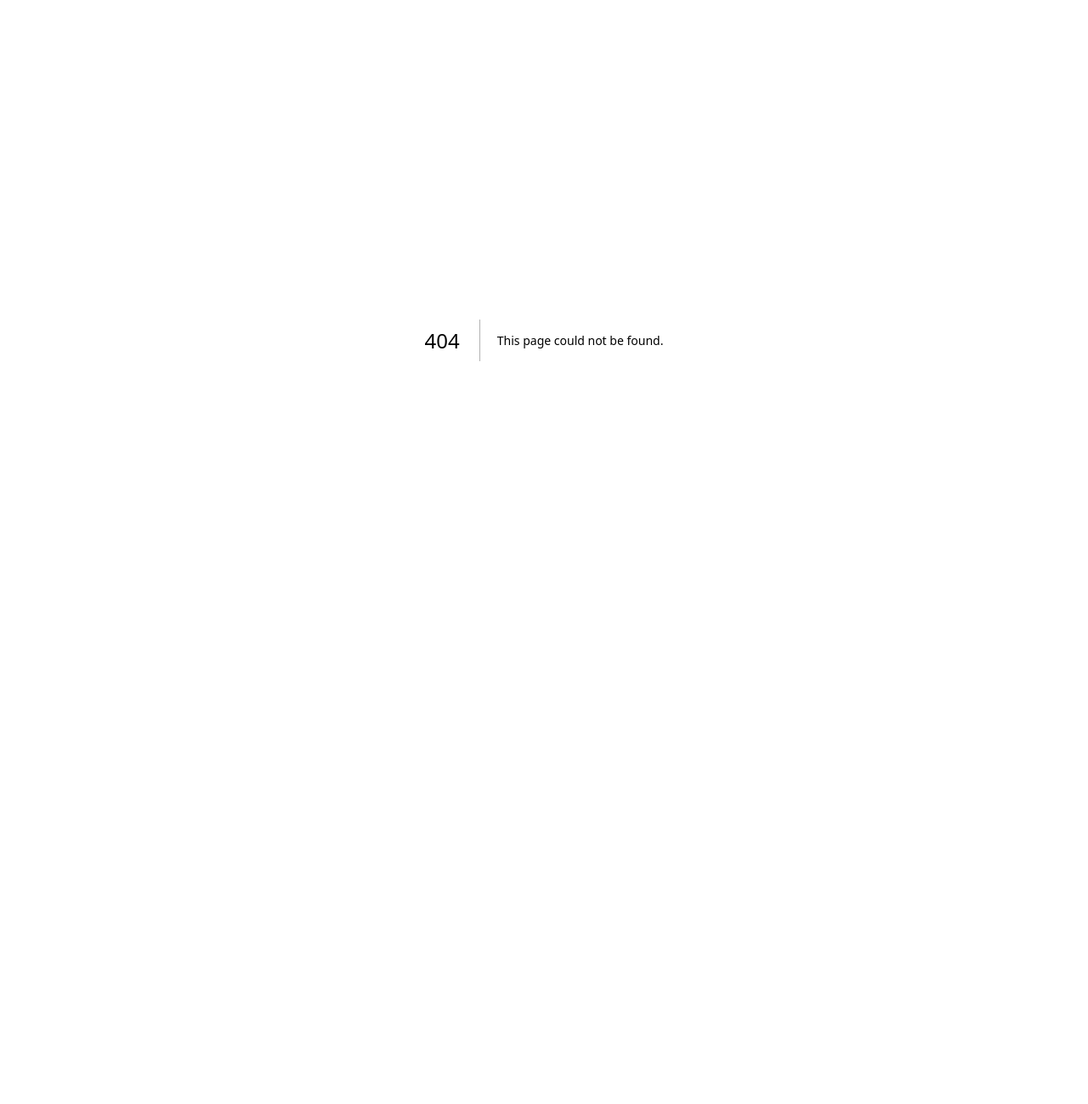
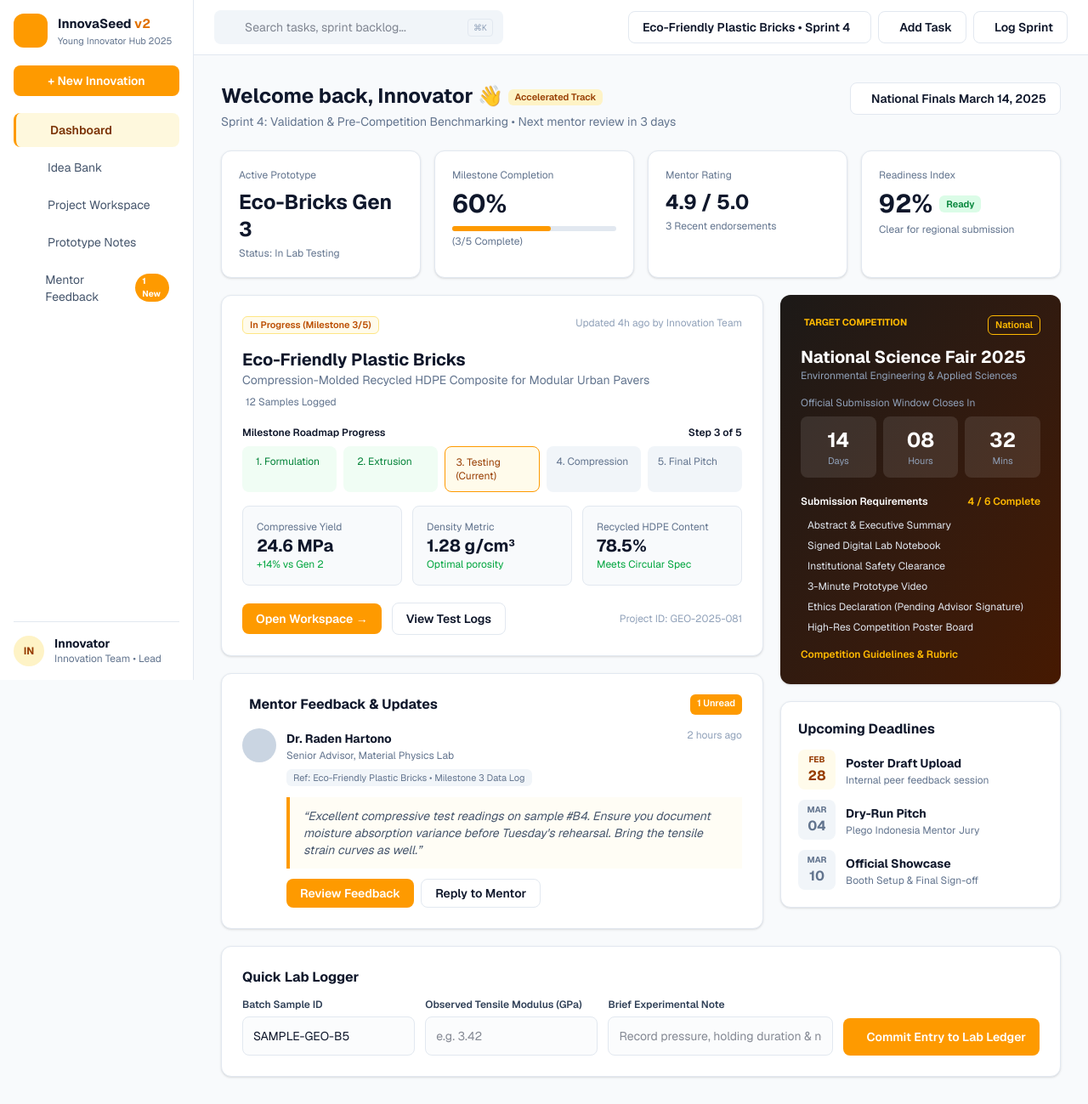
Before and after one commit to itsdinuu/InnovaSeed, a Next.js app: page /student/dashboard in a window 1280 px wide. Before the commit this address had no page. Shown: the whole page at 85% size. Before the commit the page ends 800 px from the top, so only its background shows below. Built offline with nearby package versions, Linux system fonts and the light colour scheme; no server answers.

Commit message:
add feature

```diff
--- a/app/login/page.tsx
+++ b/app/login/page.tsx
@@ -13,7 +13,7 @@ export default function LoginPage() {
   const [errorMessage, setErrorMessage] = useState('')
 
   const roles = [
-    { icon: 'fa-graduation-cap', title: 'Student Innovator', desc: 'Log trials, update notebooks, and submit prototypes.', workspace: 'Student Workspace', link: '/dashboard/student' },
+    { icon: 'fa-graduation-cap', title: 'Student Innovator', desc: 'Log trials, update notebooks, and submit prototypes.', workspace: 'Student Workspace', link: '/student/dashboard' },
     { icon: 'fa-user-tie', title: 'Faculty & Mentor', desc: 'Review telemetry, sign-offs, and ethical clearances.', workspace: 'Mentor Console', link: '/dashboard/mentor' },
     { icon: 'fa-trophy', title: 'Competition Judge', desc: 'Score qualifying teams and simulate INASEF rubrics.', workspace: 'Judge Portal', link: '/dashboard/judges' }
   ]
--- a/app/register/page.tsx
+++ b/app/register/page.tsx
@@ -54,9 +54,9 @@ export default function RegisterPage() {
 
       if (error) throw error
 
-      // 2. Jika berhasil, arahkan ke halaman dashboard
-      alert('Account registration successful! Welcome to InnovaSeed.')
-      router.push('/dashboard')
+      // 2. Jika berhasil, arahkan ke halaman login
+      alert('Team account registration successful! Please sign in.')
+      router.push('/login')
 
     } catch (err: unknown) {
       const message = err instanceof Error ? err.message : 'An error occurred while registering with Supabase.'
--- a/app/dashboard/student/page.tsx
+++ b/app/student/dashboard/page.tsx
@@ -1,8 +1,30 @@
 "use client"
 
+import { useEffect, useState } from 'react'
+import { supabase } from '@/lib/supabaseClient'
 import Link from 'next/link'
 
 export default function DashboardPage() {
+  const [userName, setUserName] = useState('Innovator')
+  const [teamName, setTeamName] = useState('Innovation Team')
+  const [loading, setLoading] = useState(true)
+
+  useEffect(() => {
+    async function getUserData() {
+      const { data: { session } } = await supabase.auth.getSession()
+
+      if (session?.user) {
+        const metadata = session.user.user_metadata
+        // Mengambil data dari metadata saat user melakukan register
+        if (metadata?.lead_name) setUserName(metadata.lead_name)
+        if (metadata?.team_name) setTeamName(metadata.team_name)
+      }
+      setLoading(false)
+    }
+
+    getUserData()
+  }, [])
+
   const stats = [
     { label: 'Active Prototype', value: 'Eco-Bricks Gen 3', desc: 'Status: In Lab Testing' },
     { label: 'Milestone Completion', value: '60%', desc: '(3/5 Complete)', progress: 60 },
@@ -46,7 +68,7 @@ export default function DashboardPage() {
   ]
 
   return (
-    <div className="flex min-h-screen bg-amber-50/20 font-sans text-slate-900">
+    <div className="flex min-h-screen bg-slate-50 font-sans text-slate-900">
       {/* Sidebar */}
       <aside className="hidden lg:flex flex-col w-57 shrink-0 bg-white border-r border-slate-200 p-4 sticky top-0 h-screen">
         <div className="flex items-center gap-3 mb-5">
@@ -80,36 +102,16 @@ export default function DashboardPage() {
             <i className="fa-solid fa-comments w-4 text-center"></i>Mentor Feedback
             <span className="ml-auto bg-amber-500 text-white text-[10px] font-bold px-2 py-0.5 rounded-full">1 New</span>
           </Link>
-          <Link href="#" className="flex items-center gap-3 px-3 py-2.5 rounded-lg text-slate-600 hover:bg-slate-50">
-            <i className="fa-solid fa-trophy w-4 text-center"></i>Competition Prep
-          </Link>
-          <Link href="#" className="flex items-center gap-3 px-3 py-2.5 rounded-lg text-slate-600 hover:bg-slate-50">
-            <i className="fa-solid fa-id-badge w-4 text-center"></i>Portfolio
-          </Link>
         </nav>
 
-        <div className="mt-auto">
-          <div className="border border-slate-200 rounded-xl p-3 text-xs mb-4">
-            <div className="flex justify-between font-semibold text-slate-600">
-              <span><i className="fa-solid fa-cloud mr-1 text-slate-400"></i>Lab Storage</span>
-              <span>3.8 / 5 GB</span>
-            </div>
-            <div className="h-1.5 bg-slate-200 rounded-full my-2">
-              <div className="h-full w-[76%] bg-amber-500 rounded-full"></div>
-            </div>
-            <div className="flex justify-between text-slate-500">
-              <span><i className="fa-solid fa-circle text-green-500 text-[6px] align-middle"></i> System Synced</span>
-              <Link href="#" className="text-amber-800 font-semibold">Details</Link>
-            </div>
-          </div>
-          <Link href="#" className="flex items-center gap-3 px-3 py-2 text-sm text-slate-600">
-            <i className="fa-solid fa-gear w-4"></i>Settings
-          </Link>
-          <div className="flex items-center gap-3 border-t border-slate-200 pt-4 mt-2">
-            <span className="w-10 h-10 rounded-full bg-linear-to-br from-amber-200 to-slate-400 inline-flex items-center justify-center text-xs font-bold text-white shrink-0 ring-2 ring-white">NK</span>
+        <div className="mt-auto pt-4 border-t border-slate-200">
+          <div className="flex items-center gap-3">
+            <span className="w-9 h-9 rounded-full bg-amber-100 text-amber-800 text-xs font-bold grid place-items-center">
+              {userName.substring(0, 2).toUpperCase()}
+            </span>
             <div className="text-sm leading-tight">
-              <b>Nadia Kusuma</b>
-              <p className="text-xs text-slate-500">Team GeoPoly • Lead</p>
+              <b>{loading ? 'Loading...' : userName}</b>
+              <p className="text-xs text-slate-500">{teamName} • Lead</p>
             </div>
           </div>
         </div>
@@ -125,7 +127,7 @@ export default function DashboardPage() {
             <kbd className="absolute right-3 top-2.5 text-[10px] text-slate-400 border border-slate-200 rounded px-1.5 py-0.5">⌘K</kbd>
           </div>
           <div className="ml-auto flex items-center gap-2">
-            <button className="inline-flex items-center justify-center gap-2 rounded-lg px-4 py-2 text-sm font-semibold transition bg-white border border-slate-200 text-slate-900 hover:bg-slate-50 sm:inline-flex">
+            <button className="inline-flex items-center justify-center gap-2 rounded-lg px-4 py-2 text-sm font-semibold transition bg-white border border-slate-200 text-slate-900 hover:bg-slate-50">
               Eco-Friendly Plastic Bricks • Sprint 4 <i className="fa-solid fa-chevron-down text-xs"></i>
             </button>
             <button className="inline-flex items-center justify-center gap-2 rounded-lg px-4 py-2 text-sm font-semibold transition bg-white border border-slate-200 text-slate-900 hover:bg-slate-50">
@@ -134,10 +136,6 @@ export default function DashboardPage() {
             <button className="inline-flex items-center justify-center gap-2 rounded-lg px-4 py-2 text-sm font-semibold transition bg-white border border-slate-200 text-slate-900 hover:bg-slate-50">
               <i className="fa-regular fa-calendar-check"></i> Log Sprint
             </button>
-            <button className="inline-flex items-center justify-center gap-2 rounded-lg px-3 py-2 text-sm font-semibold transition bg-white border border-slate-200 text-slate-900 hover:bg-slate-50">
-              <i className="fa-regular fa-bell"></i>
-            </button>
-            <span className="w-9 h-9 rounded-full bg-amber-100 text-amber-800 text-xs font-bold grid place-items-center">NK</span>
           </div>
         </header>
 
@@ -145,10 +143,15 @@ export default function DashboardPage() {
         <main className="p-6 lg:p-8 max-w-275">
           <div className="flex flex-wrap items-start justify-between gap-3">
             <div>
-              <h1 className="text-2xl font-bold">Welcome back, Nadia 👋 <span className="inline-block rounded-md px-2 py-0.5 text-[11px] font-semibold bg-amber-100 text-amber-800 align-middle">Accelerated Track</span></h1>
+              <h1 className="text-2xl font-bold">
+                Welcome back, {loading ? '...' : userName} 👋{' '}
+                <span className="inline-block rounded-md px-2 py-0.5 text-[11px] font-semibold bg-amber-100 text-amber-800 align-middle">
+                  Accelerated Track
+                </span>
+              </h1>
               <p className="text-sm text-slate-500 mt-1">Sprint 4: Validation &amp; Pre-Competition Benchmarking • Next mentor review in 3 days</p>
             </div>
-            <span className="inline-flex items-center justify-center gap-2 rounded-lg px-4 py-2 text-sm font-semibold transition bg-white border border-slate-200 text-slate-900 hover:bg-slate-50">
+            <span className="inline-flex items-center justify-center gap-2 rounded-lg px-4 py-2 text-sm font-semibold transition bg-white border border-slate-200 text-slate-900">
               <i className="fa-regular fa-calendar text-amber-500"></i> National Finals March 14, 2025
             </span>
           </div>
@@ -156,7 +159,7 @@ export default function DashboardPage() {
           {/* Stats Grid */}
           <div className="grid sm:grid-cols-2 xl:grid-cols-4 gap-4 mt-6">
             {stats.map((s, i) => (
-              <div key={i} className="bg-white border border-slate-200 rounded-xl p-5">
+              <div key={i} className="bg-white border border-slate-200 rounded-xl p-5 shadow-sm">
                 <p className="text-xs text-slate-500 mb-2">{s.label}</p>
                 {s.label === 'Milestone Completion' ? (
                   <>
@@ -165,15 +168,13 @@ export default function DashboardPage() {
                       <div className="h-full w-[60%] bg-amber-500 rounded-full"></div>
                     </div>
                   </>
-                ) : s.label === 'Mentor Rating' ? (
-                  <b className="text-3xl">4.9 <span className="text-slate-400 text-sm">/ 5.0</span></b>
                 ) : s.label === 'Readiness Index' ? (
                   <div className="flex items-center gap-2">
                     <b className="text-3xl">{s.value}</b>
                     <span className="inline-block rounded-md px-2 py-0.5 text-[11px] font-semibold bg-green-100 text-green-700">{s.tag}</span>
                   </div>
                 ) : (
-                  <b className="text-xl">{s.value}</b>
+                  <b className="text-2xl">{s.value}</b>
                 )}
                 <p className="text-xs text-slate-500 mt-1">{s.desc}</p>
               </div>
@@ -183,10 +184,10 @@ export default function DashboardPage() {
           {/* Main Grid Content */}
           <div className="grid xl:grid-cols-[1fr_330px] gap-5 mt-5">
             <div className="space-y-5">
-              <section className="bg-white border border-slate-200 rounded-xl p-6">
+              <section className="bg-white border border-slate-200 rounded-xl p-6 shadow-sm">
                 <div className="flex justify-between text-xs">
                   <span className="inline-block rounded-md px-2 py-0.5 text-[11px] font-semibold bg-amber-50 border border-amber-200 text-amber-700">In Progress (Milestone 3/5)</span>
-                  <span className="text-slate-400">Updated 4h ago by Team GeoPoly</span>
+                  <span className="text-slate-400">Updated 4h ago by {teamName}</span>
                 </div>
                 <h2 className="text-xl font-bold mt-4">Eco-Friendly Plastic Bricks</h2>
                 <p className="text-sm text-slate-500">Compression-Molded Recycled HDPE Composite for Modular Urban Pavers</p>
@@ -227,7 +228,7 @@ export default function DashboardPage() {
                 </div>
               </section>
 
-              <section className="bg-white border border-slate-200 rounded-xl p-6">
+              <section className="bg-white border border-slate-200 rounded-xl p-6 shadow-sm">
                 <div className="flex justify-between">
                   <h3 className="font-bold"><i className="fa-regular fa-comments text-amber-500 mr-2"></i>Mentor Feedback &amp; Updates</h3>
                   <span className="inline-block rounded-md px-2 py-0.5 text-[11px] font-semibold bg-amber-500 text-white">1 Unread</span>
@@ -242,18 +243,15 @@ export default function DashboardPage() {
                       </div>
                       <span className="text-xs text-slate-400">2 hours ago</span>
                     </div>
-                    <p className="inline-block rounded-md px-2 py-0.5 text-[11px] bg-slate-100 text-slate-500 mt-2">
+                    <p className="inline-block rounded-md px-2 py-0.5 text-[11px] bg-slate-100 text-slate-500 font-normal mt-2">
                       Ref: Eco-Friendly Plastic Bricks • Milestone 3 Data Log
                     </p>
                     <blockquote className="border-l-4 border-amber-500 bg-amber-50/50 italic text-sm text-slate-600 px-4 py-3 mt-3">
                       &ldquo;Excellent compressive test readings on sample #B4. Ensure you document moisture absorption variance before Tuesday&apos;s rehearsal. Bring the tensile strain curves as well.&rdquo;
                     </blockquote>
                     <div className="flex flex-wrap gap-2 mt-3">
-                      <button className="inline-flex items-center justify-center gap-2 rounded-lg px-4 font-semibold transition bg-amber-500 text-white hover:bg-amber-600 py-1.5! text-xs!">Review Feedback</button>
-                      <button className="inline-flex items-center justify-center gap-2 rounded-lg px-4 font-semibold transition bg-white border border-slate-200 text-slate-900 hover:bg-slate-50 py-1.5! text-xs!">Reply to Mentor</button>
-                      <button className="inline-flex items-center justify-center gap-2 rounded-lg px-4 font-semibold transition bg-white border border-slate-200 text-slate-900 hover:bg-slate-50 py-1.5! text-xs!">
-                        <i className="fa-regular fa-calendar mr-1"></i> Schedule 1-on-1 Office Hour
-                      </button>
+                      <button className="inline-flex items-center justify-center gap-2 rounded-lg px-4 text-sm font-semibold transition bg-amber-500 text-white hover:bg-amber-600 py-1.5!">Review Feedback</button>
+                      <button className="inline-flex items-center justify-center gap-2 rounded-lg px-4 text-sm font-semibold transition bg-white border border-slate-200 text-slate-900 hover:bg-slate-50 py-1.5!">Reply to Mentor</button>
                     </div>
                   </div>
                 </div>
@@ -261,10 +259,10 @@ export default function DashboardPage() {
             </div>
 
             <div className="space-y-5">
-              <section className="rounded-xl p-6 text-white bg-linear-to-br from-stone-900 to-amber-950">
-                <div className="flex justify-between text-[11px] font-bold text-amber-500">
+              <section className="rounded-xl p-6 text-white bg-linear-to-br from-stone-900 to-amber-950 shadow-sm">
+                <div className="flex justify-between text-[11px] font-bold text-amber-400">
                   <span><i className="fa-solid fa-trophy mr-1"></i> TARGET COMPETITION</span>
-                  <span className="inline-block rounded-md px-2 py-0.5 text-[11px] font-semibold border border-amber-500 text-amber-500">National</span>
+                  <span className="inline-block rounded-md px-2 py-0.5 text-[11px] font-semibold border border-amber-400 text-amber-400">National</span>
                 </div>
                 <h3 className="text-xl font-bold mt-3">National Science Fair 2025</h3>
                 <p className="text-xs text-slate-400">Environmental Engineering &amp; Applied Sciences</p>
@@ -281,13 +279,13 @@ export default function DashboardPage() {
 
                 <div className="flex justify-between text-xs font-semibold mt-5">
                   <span>Submission Requirements</span>
-                  <span className="text-amber-500">4 / 6 Complete</span>
+                  <span className="text-amber-400">4 / 6 Complete</span>
                 </div>
 
                 <ul className="mt-3 space-y-2 text-xs text-slate-200">
                   {reqs.map((r, i) => (
                     <li key={i} className="flex gap-2 items-center">
-                      <i className={r.done ? "fa-solid fa-circle-check text-amber-500" : "fa-regular fa-circle text-slate-500"}></i>
+                      <i className={r.done ? "fa-solid fa-circle-check text-amber-400" : "fa-regular fa-circle text-slate-500"}></i>
                       {r.text}
                     </li>
                   ))}
@@ -298,7 +296,7 @@ export default function DashboardPage() {
                 </Link>
               </section>
 
-              <section className="bg-white border border-slate-200 rounded-xl p-5">
+              <section className="bg-white border border-slate-200 rounded-xl p-5 shadow-sm">
                 <h3 className="font-bold">Upcoming Deadlines <i className="fa-regular fa-clock text-amber-500 text-sm ml-1"></i></h3>
                 <div className="mt-3 space-y-3">
                   {deadlines.map((d, i) => (
@@ -314,27 +312,26 @@ export default function DashboardPage() {
                     </div>
                   ))}
                 </div>
-                <Link href="#" className="text-xs font-semibold text-amber-800 mt-4 inline-block hover:underline">View Full Academic Calendar →</Link>
               </section>
             </div>
           </div>
 
-          <section className="bg-white border border-slate-200 rounded-xl p-6 mt-5">
+          <section className="bg-white border border-slate-200 rounded-xl p-6 mt-5 shadow-sm">
             <h3 className="font-bold">Quick Lab Logger <i className="fa-solid fa-flask text-amber-500 ml-1"></i></h3>
             <div className="grid md:grid-cols-[1fr_1fr_1.3fr_auto] gap-3 items-end mt-3">
               <div>
                 <label className="block text-xs font-semibold text-slate-700 mb-1.5">Batch Sample ID</label>
-                <input className="w-full rounded-lg border border-slate-200 bg-slate-50/50 px-3 py-3 text-sm outline-none focus:border-amber-500 focus:ring-2 focus:ring-amber-500/20" defaultValue="SAMPLE-GEO-B5" />
+                <input className="w-full rounded-lg border border-slate-200 bg-slate-50/50 px-3 py-3 text-sm outline-none focus:border-amber-500" defaultValue="SAMPLE-GEO-B5" />
               </div>
               <div>
                 <label className="block text-xs font-semibold text-slate-700 mb-1.5">Observed Tensile Modulus (GPa)</label>
-                <input className="w-full rounded-lg border border-slate-200 bg-slate-50/50 px-3 py-3 text-sm outline-none focus:border-amber-500 focus:ring-2 focus:ring-amber-500/20" placeholder="e.g. 3.42" />
+                <input className="w-full rounded-lg border border-slate-200 bg-slate-50/50 px-3 py-3 text-sm outline-none focus:border-amber-500" placeholder="e.g. 3.42" />
               </div>
               <div>
                 <label className="block text-xs font-semibold text-slate-700 mb-1.5">Brief Experimental Note</label>
-                <input className="w-full rounded-lg border border-slate-200 bg-slate-50/50 px-3 py-3 text-sm outline-none focus:border-amber-500 focus:ring-2 focus:ring-amber-500/20" placeholder="Record pressure, holding duration &amp; notes" />
+                <input className="w-full rounded-lg border border-slate-200 bg-slate-50/50 px-3 py-3 text-sm outline-none focus:border-amber-500" placeholder="Record pressure, holding duration &amp; notes" />
               </div>
-              <button className="inline-flex items-center justify-center gap-2 rounded-lg px-4 py-3 text-sm font-semibold transition bg-amber-500 text-white hover:bg-amber-600">
+              <button className="inline-flex items-center justify-center gap-2 rounded-lg px-4 text-sm font-semibold transition bg-amber-500 text-white hover:bg-amber-600 py-3!">
                 <i className="fa-solid fa-floppy-disk mr-1"></i> Commit Entry to Lab Ledger
               </button>
             </div>
```
Also changed, not shown: app/page.tsx (+4 -4 lines), app/student/idea-bank/page.tsx (renamed from app/idea-bank/page.tsx).
